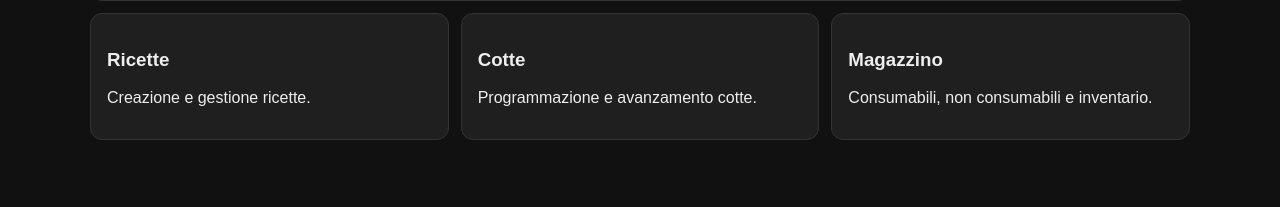
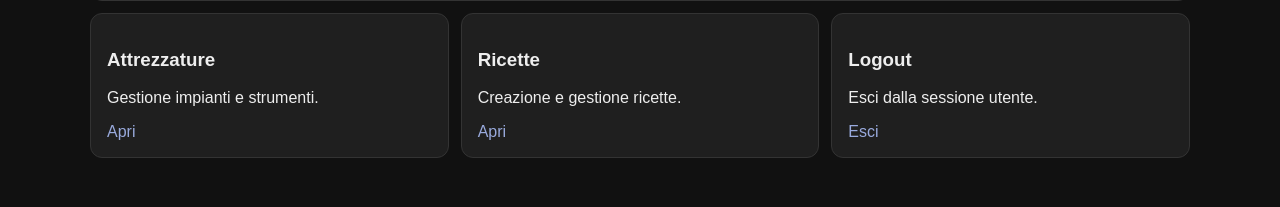
Before and after one commit to smaranghi-spec/Gestionale-Birra, a FastAPI app: template templates/home.html in a window 1280 px wide. Shown: the part 213-420 px from the top of the page. Run offline with FastAPI, Linux system fonts and the light colour scheme; the template is opened without the code that fills it, so the values that code supplies are empty.

Commit message:
Update home page content and links

```diff
--- a/templates/home.html
+++ b/templates/home.html
@@ -8,18 +8,21 @@
 
 <div class="grid">
   <div class="card">
-    <h3>Ricette</h3>
-    <p>Creazione e gestione ricette.</p>
+    <h3>Attrezzature</h3>
+    <p>Gestione impianti e strumenti.</p>
+    <a href="/attrezzature">Apri</a>
   </div>
 
   <div class="card">
-    <h3>Cotte</h3>
-    <p>Programmazione e avanzamento cotte.</p>
+    <h3>Ricette</h3>
+    <p>Creazione e gestione ricette.</p>
+    <a href="/ricette/html">Apri</a>
   </div>
 
   <div class="card">
-    <h3>Magazzino</h3>
-    <p>Consumabili, non consumabili e inventario.</p>
+    <h3>Logout</h3>
+    <p>Esci dalla sessione utente.</p>
+    <a href="/logout">Esci</a>
   </div>
 </div>
 {% endblock %}
```
